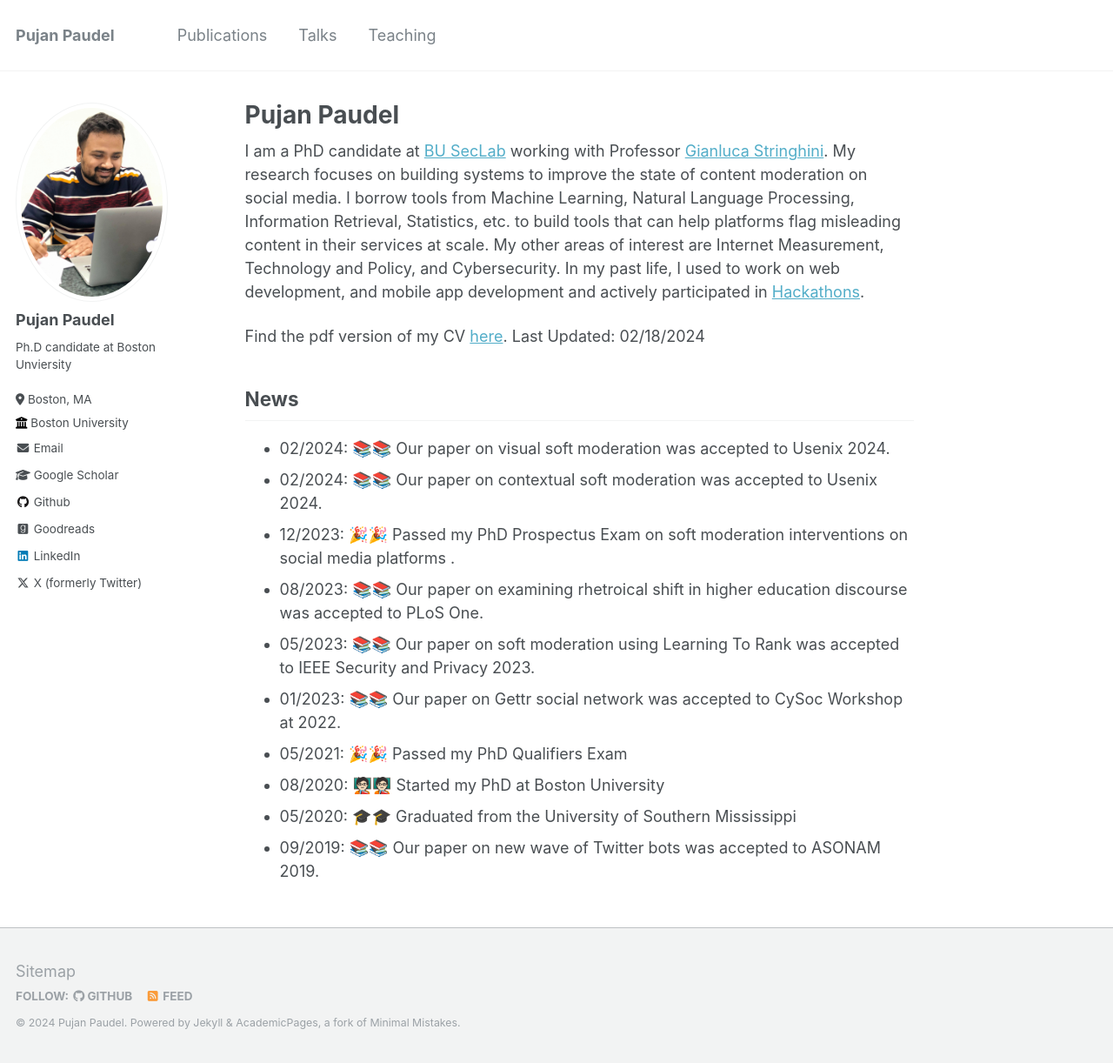
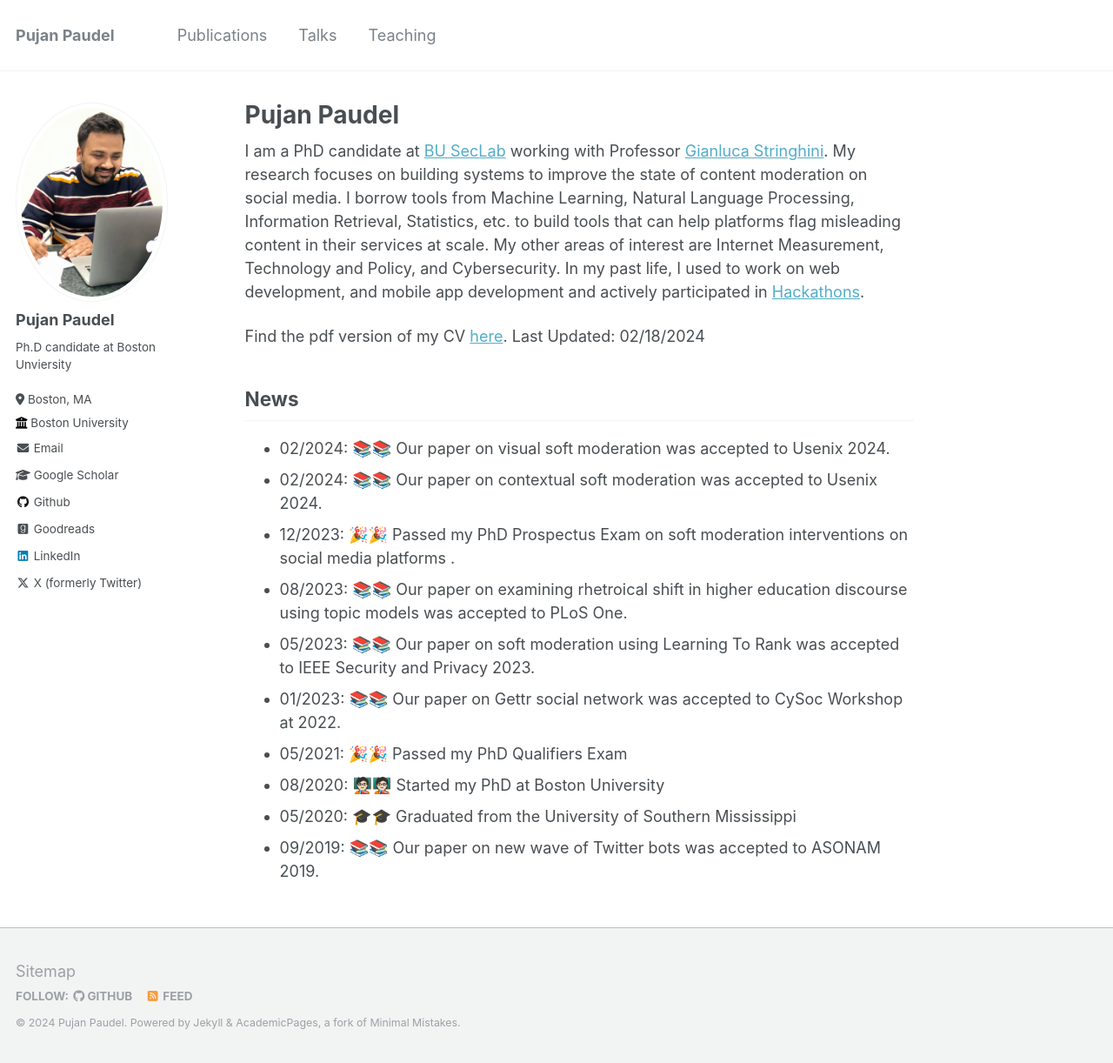
Before and after one commit to codepujan/codepujan.github.io, a Jekyll site: the page built from _pages/about.md, in a window 1280 px wide and 1222 px high. Shown: the whole window at 87% size. Built offline with Jekyll 4.4.1, drawn with Linux system fonts in a browser that asks for light colours.

Commit message:
Update about.md

```diff
--- a/_pages/about.md
+++ b/_pages/about.md
@@ -16,7 +16,7 @@ News
 * 02/2024: 📚📚 Our paper on visual soft moderation was accepted to Usenix 2024.
 * 02/2024: 📚📚 Our paper on contextual soft moderation was accepted to Usenix 2024.
 * 12/2023: 🎉🎉 Passed my PhD Prospectus Exam on soft moderation interventions on social media platforms .
-* 08/2023: 📚📚 Our paper on examining rhetroical shift in higher education discourse was accepted to PLoS One.
+* 08/2023: 📚📚 Our paper on examining rhetroical shift in higher education discourse using topic models was accepted to PLoS One.
 * 05/2023: 📚📚 Our paper on soft moderation using Learning To Rank was accepted to IEEE Security and Privacy 2023.
 * 01/2023: 📚📚 Our paper on Gettr social network was accepted to CySoc Workshop at 2022.
 * 05/2021: 🎉🎉 Passed my PhD Qualifiers Exam
```
